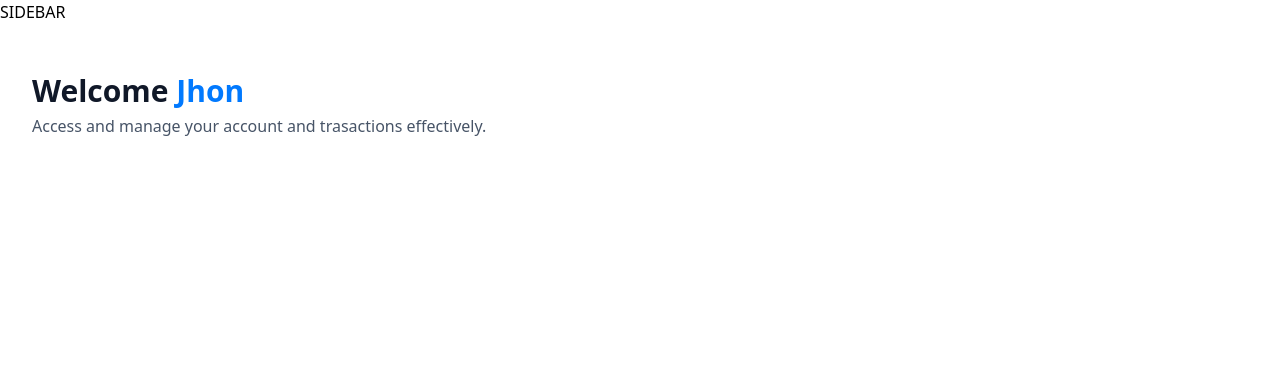
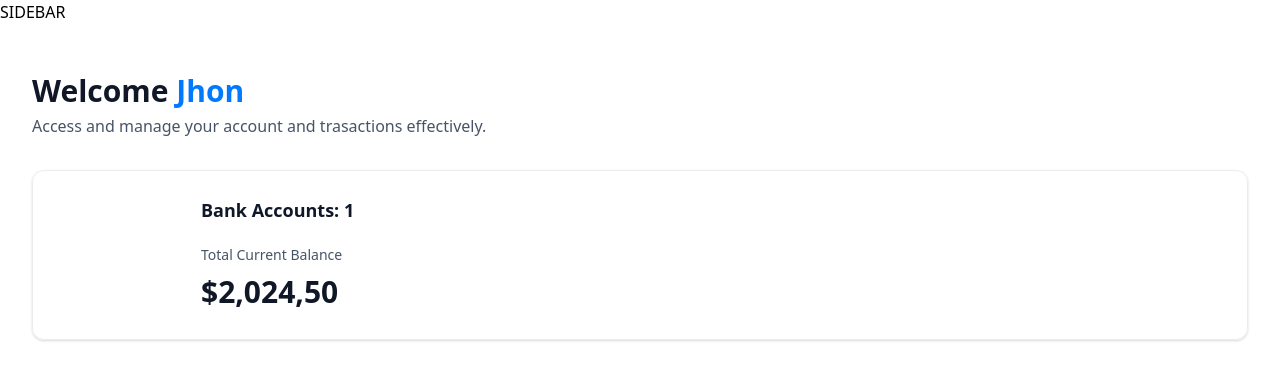
Before and after one commit to marcos-padilla/trust-funds-banking-app, a Next.js app: page / in a window 1280 px wide. Shown: the top 380 px of the page. Built offline with nearby package versions, Linux system fonts and the light colour scheme.

Commit message:
feat(component): added total balance box

```diff
--- a/app/(root)/page.tsx
+++ b/app/(root)/page.tsx
@@ -1,4 +1,5 @@
 import HeaderBox from '@/components/header-box'
+import TotalBalanceBox from '@/components/total-balance-box'
 
 export default function HomePage() {
 	const loggedIn = {
@@ -14,6 +15,11 @@
 						user={loggedIn?.firstName || 'Guest'}
 						subtext='Access and manage your account and trasactions effectively.'
 					/>
+					<TotalBalanceBox
+						accounts={[]}
+						totalBanks={1}
+						totalCurrentBalance={2024.5}
+					/>
 				</header>
 			</div>
 		</section>
--- /dev/null
+++ b/components/animations/animated-counter.tsx
@@ -0,0 +1,11 @@
+'use client'
+
+import CountUp from 'react-countup'
+
+export default function AnimatedCounter({ amount }: { amount: number }) {
+	return (
+		<div className='w-full'>
+			<CountUp decimals={2} decimal=',' prefix='$' end={amount} />
+		</div>
+	)
+}
--- /dev/null
+++ b/components/charts/doughnut-chart.tsx
@@ -0,0 +1,40 @@
+'use client'
+
+import { Chart as ChartJS, ArcElement, Tooltip, Legend } from 'chart.js'
+import { Doughnut } from 'react-chartjs-2'
+
+ChartJS.register(ArcElement, Tooltip, Legend)
+
+interface DoughnutChartProps {
+	accounts: Account[]
+}
+
+export default function DoughnutChart({ accounts }: DoughnutChartProps) {
+	const accountNames = accounts.map((a) => a.name)
+	const balances = accounts.map((a) => a.currentBalance)
+
+	const data = {
+		datasets: [
+			{
+				label: 'Banks',
+				data: balances,
+				backgroundColor: ['#0747b6', '#2265d8', '#2f91fa'],
+			},
+		],
+		labels: accountNames,
+	}
+
+	return (
+		<Doughnut
+			data={data}
+			options={{
+				cutout: '60%',
+				plugins: {
+					legend: {
+						display: false,
+					},
+				},
+			}}
+		/>
+	)
+}
--- /dev/null
+++ b/components/total-balance-box.tsx
@@ -0,0 +1,34 @@
+import AnimatedCounter from './animations/animated-counter'
+import DoughnutChart from './charts/doughnut-chart'
+
+interface TotalBalanceBoxProps {
+	accounts: Account[]
+	totalBanks: number
+	totalCurrentBalance: number
+}
+
+export default function TotalBalanceBox({
+	accounts,
+	totalBanks,
+	totalCurrentBalance,
+}: TotalBalanceBoxProps) {
+	return (
+		<section className='total-balance'>
+			<div className='total-balance-chart'>
+				<DoughnutChart accounts={accounts} />
+			</div>
+			<div className='flex flex-col gap-6'>
+				<h2 className='header-2'>Bank Accounts: {totalBanks}</h2>
+				<div className='flex flex-col gap-2'>
+					<p className='total-balance-label'>
+						Total Current Balance
+					</p>
+
+					<div className='total-balance-amount flex-center gap-2'>
+						<AnimatedCounter amount={totalCurrentBalance} />
+					</div>
+				</div>
+			</div>
+		</section>
+	)
+}
--- a/package.json
+++ b/package.json
@@ -14,6 +14,8 @@
     "lucide-react": "^0.378.0",
     "next": "14.2.3",
     "react": "^18",
+    "react-chartjs-2": "^5.2.0",
+    "react-countup": "^6.5.3",
     "react-dom": "^18",
     "tailwind-merge": "^2.3.0",
     "tailwindcss-animate": "^1.0.7"
```
Also changed, not shown: types.ts (added, +13 -0 lines), 1 other file (tests, documents, lock files or other folders).
